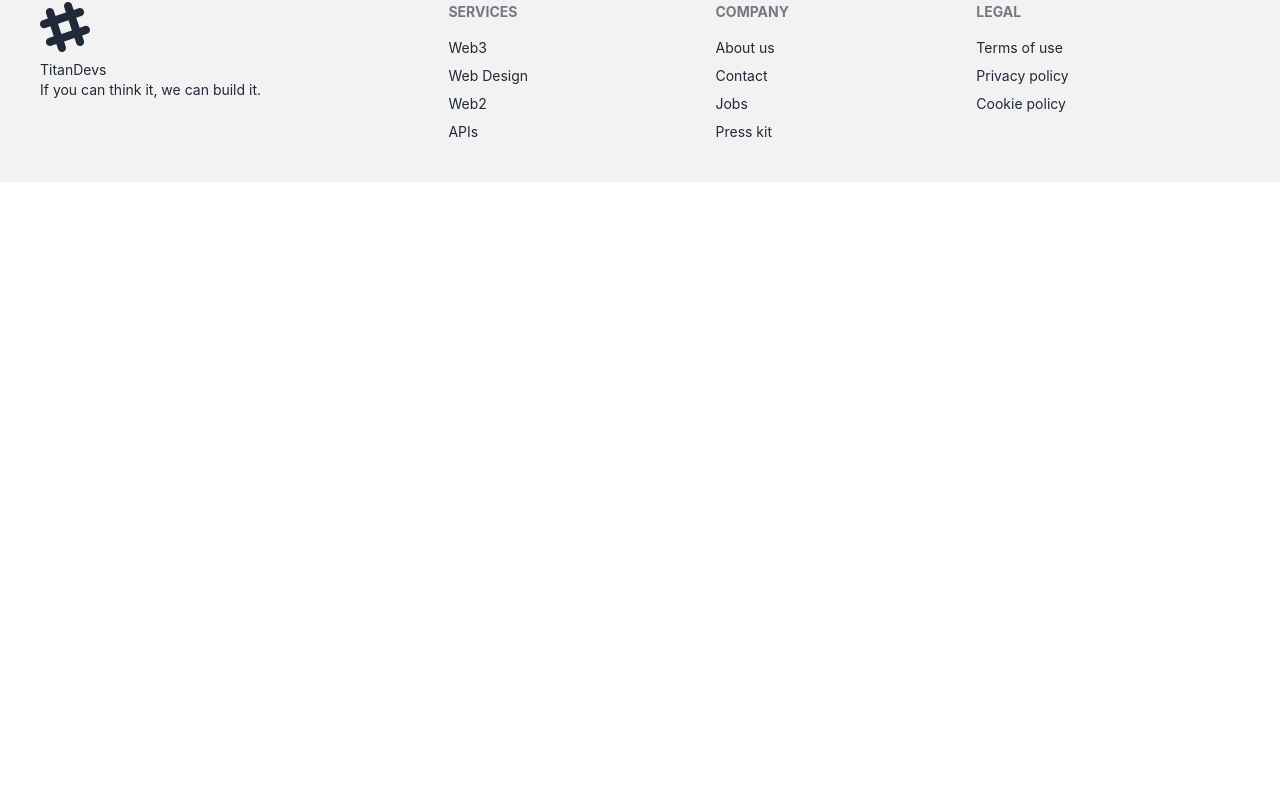
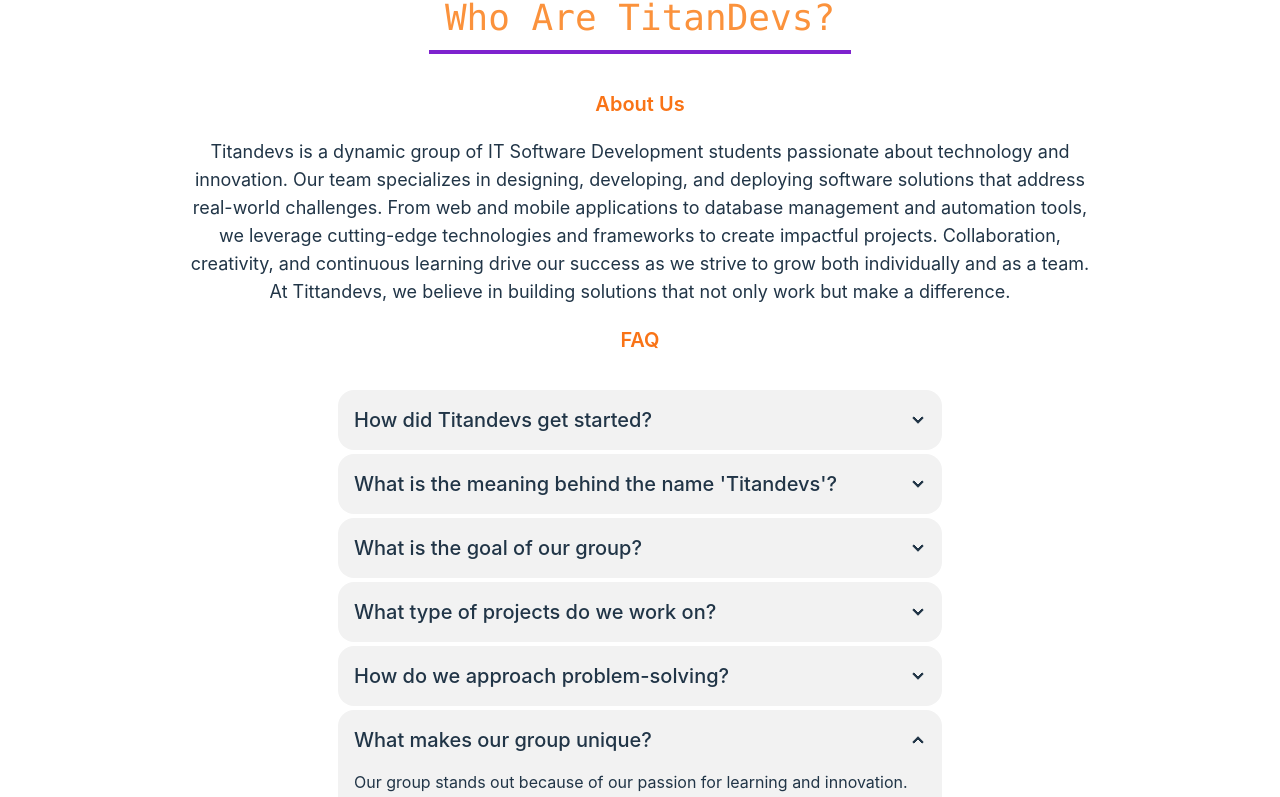
Before and after one commit to calebomondi/titandevs, a React (Vite) app: page / in a window 1280 px wide. Shown: the part 2235-3032 px from the top of the page. Before the commit the page ends 2417 px from the top, so only its background shows below. Built offline with nearby package versions, Linux system fonts and the light colour scheme.

Commit message:
added the about us section and linked it to the header

```diff
--- /dev/null
+++ b/src/components/about/about.tsx
@@ -0,0 +1,33 @@
+import faq from './faq.json'
+import us from './us'
+
+export default function About() {
+  return (
+    <div className='h-auto my-5 p-2' id='Titans'>
+      <div className="flex flex-col my-4 justify-center items-center">
+        <h2 className="text-center font-mono text-4xl my-3 text-orange-400">Who Are TitanDevs?</h2>
+        <hr className="w-1/3 border-purple-700 border-2"/>
+      </div>
+      <div className="flex justify-center items-center flex-col p-2 m-3">
+        <h2 className="text-xl text-orange-500 font-semibold my-3">About Us</h2>
+        <div className='md:w-3/4 m-2 text-lg'>
+            <p className='text-center'>{us}</p>
+        </div>
+        <h2 className="text-xl text-orange-500 font-semibold my-3">FAQ</h2>
+        <div className="flex justify-center items-center flex-col p-2 m-3 w-full">
+            {
+                faq.map(faq => (
+                    <div className="collapse collapse-arrow bg-base-200 md:w-1/2 mt-1" key={faq.id}>
+                        <input type="radio" name="my-accordion-2" defaultChecked />
+                        <div className="collapse-title text-xl font-medium">{faq.quiz}</div>
+                        <div className="collapse-content">
+                            <p>{faq.answer}</p>
+                        </div>
+                    </div>
+                ))
+            }
+        </div>
+      </div>
+    </div>
+  )
+}
--- /dev/null
+++ b/src/components/about/faq.json
@@ -0,0 +1,8 @@
+[
+    {"id": 1,"quiz":"How did Titandevs get started?","answer":"Titandevs began as a group of like-minded IT students with a shared passion for software development. We formed the team to collaborate on projects, exchange ideas, and sharpen our skills through real-world applications."},
+    {"id": 2,"quiz":"What is the meaning behind the name 'Titandevs'?","answer":"The name 'Titandevs' reflects our identity as a team of developers ('devs') who are determined to stand out and leave a mark in the ever challenging and evolving tech world. It symbolizes our drive to excel, innovate, and grow together inspite of any challenge we might account, whether big or small."},
+    {"id": 3,"quiz":"What is the goal of our group?","answer":"Our primary goal is to develop practical software solutions while continuously learning and improving our technical skills. We aim to tackle real-world challenges through teamwork and creativity."},
+    {"id": 4,"quiz":"What type of projects do we work on?","answer":"We work on a wide range of projects, including website development, mobile app creation, database management, and software automation. Some of our projects are academic, while others are aimed at solving community or industry problems."},
+    {"id": 5,"quiz":"How do we approach problem-solving?","answer":"We follow a structured approach that includes identifying the problem, brainstorming solutions, and developing software using industry-standard tools and technologies. Collaboration is at the heart of everything we do, ensuring the best possible outcomes."},
+    {"id": 6,"quiz":"What makes our group unique?","answer":"Our group stands out because of our passion for learning and innovation. We stay updated with the latest tech trends and tools, and we prioritize teamwork and creativity to deliver high-quality solutions."}
+]
--- /dev/null
+++ b/src/components/about/us.ts
@@ -0,0 +1,3 @@
+const us: string = 'Titandevs is a dynamic group of IT Software Development students passionate about technology and innovation. Our team specializes in designing, developing, and deploying software solutions that address real-world challenges. From web and mobile applications to database management and automation tools, we leverage cutting-edge technologies and frameworks to create impactful projects. Collaboration, creativity, and continuous learning drive our success as we strive to grow both individually and as a team. At Tittandevs, we believe in building solutions that not only work but make a difference.'
+
+export default us;
--- a/src/components/body/body.tsx
+++ b/src/components/body/body.tsx
@@ -1,6 +1,7 @@
 import Home from "../Home/home"
 import Members from "../members/members"
 import Project from "../project/project"
+import About from "../about/about"
 
 export default function Body() {
   return (
@@ -9,6 +10,7 @@ export default function Body() {
             <Home />
             <Members />
             <Project />
+            <About />
         </main>
     </>
   )
--- a/src/components/header/header.tsx
+++ b/src/components/header/header.tsx
@@ -30,7 +30,7 @@ export default function Header() {
                         <summary>About</summary>
                         <ul className="p-2">
                             <li><a href="#Project">Project</a></li>
-                            <li><a>TitanDevs</a></li>
+                            <li><a href="#Titans">TitanDevs</a></li>
                         </ul>
                         </details>
                     </li>
@@ -59,7 +59,7 @@ export default function Header() {
                         <summary>About</summary>
                         <ul className="p-2">
                             <li><a href="#Project">Project</a></li>
-                            <li><a>TitanDevs</a></li>
+                            <li><a href="#Titans">TitanDevs</a></li>
                         </ul>
                         </details>
                     </li>
```
